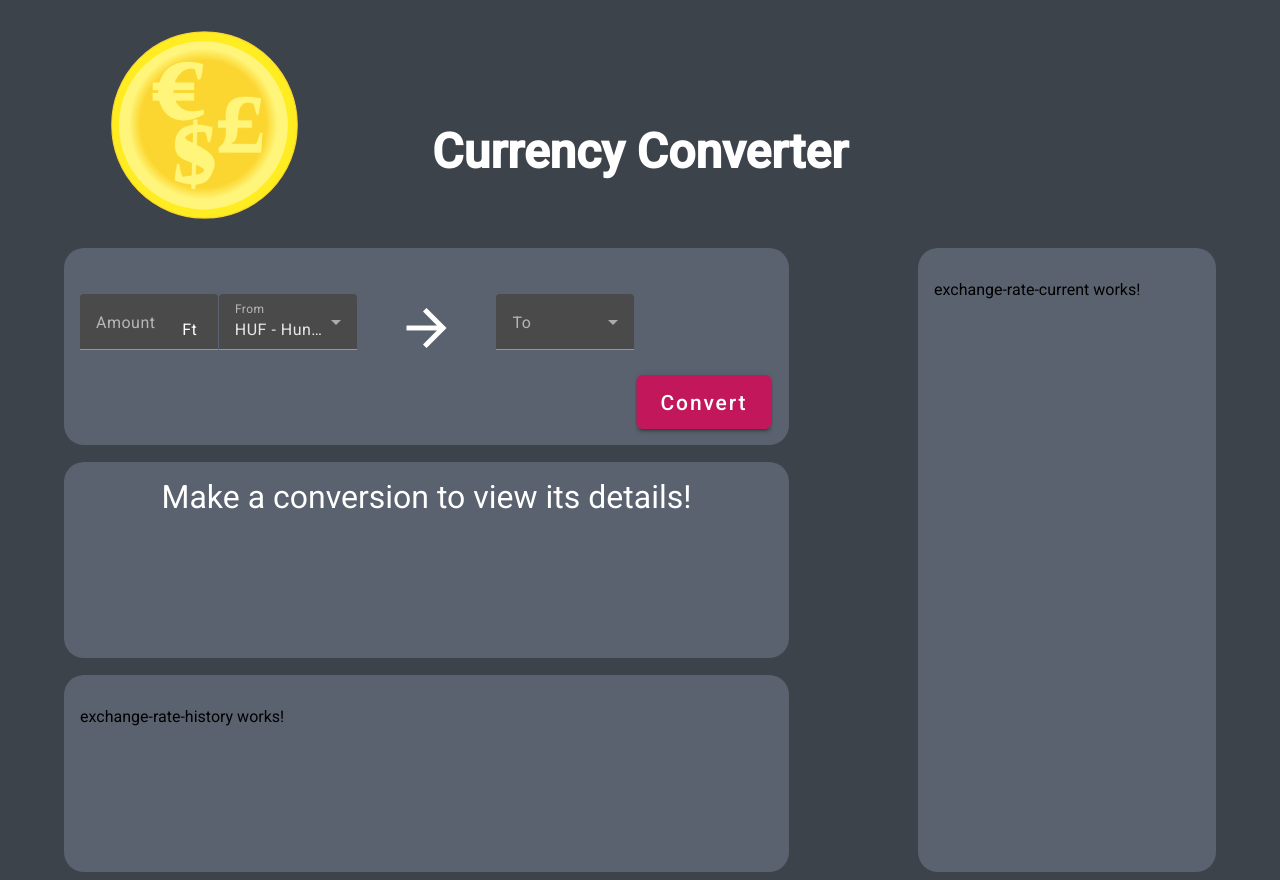
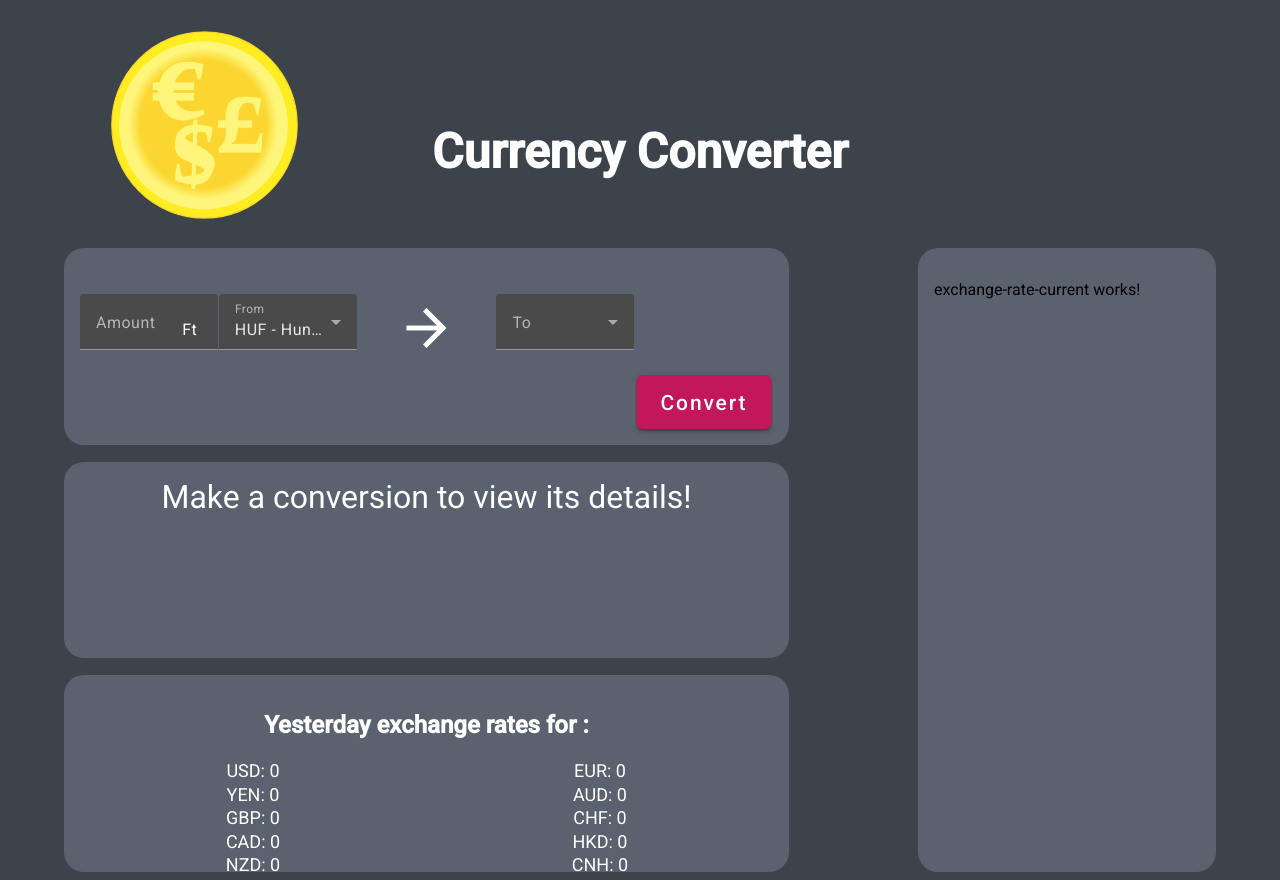
Before and after one commit to Taxus-max/Currency-Converter, an Angular app: page / in a window 1280 px wide. Built offline with nearby package versions, Linux system fonts and the light colour scheme.

Commit message:
Add appearance for exchange rate history

```diff
--- a/src/app/exchange-rate-history/exchange-rate-history.component.css
+++ b/src/app/exchange-rate-history/exchange-rate-history.component.css
@@ -0,0 +1,13 @@
+.title{
+  color:white;
+}
+
+.title-box{
+  text-align: center;
+}
+
+.data-box{
+  color: white;
+  font-size: large;
+  text-align: center;
+}
--- a/src/app/exchange-rate-history/exchange-rate-history.component.html
+++ b/src/app/exchange-rate-history/exchange-rate-history.component.html
@@ -1 +1,39 @@
-<p>exchange-rate-history works!</p>
+<div>
+  <div class="title-box">
+    <h2 class="title">Yesterday exchange rates for {{selectedCurrency}}:</h2>
+  </div>
+  <div class="data-box">
+    <mat-grid-list cols="2" rowHeight="15:1">
+      <mat-grid-tile>
+        USD: {{exchangeRates.USD}}
+      </mat-grid-tile>
+      <mat-grid-tile>
+        EUR: {{exchangeRates.EUR}}
+      </mat-grid-tile>
+      <mat-grid-tile>
+        YEN: {{exchangeRates.YEN}}
+      </mat-grid-tile>
+      <mat-grid-tile>
+        AUD: {{exchangeRates.AUD}}
+      </mat-grid-tile>
+      <mat-grid-tile>
+        GBP: {{exchangeRates.GBP}}
+      </mat-grid-tile>
+      <mat-grid-tile>
+        CHF: {{exchangeRates.CHF}}
+      </mat-grid-tile>
+      <mat-grid-tile>
+        CAD: {{exchangeRates.CAD}}
+      </mat-grid-tile>
+      <mat-grid-tile>
+        HKD: {{exchangeRates.HKD}}
+      </mat-grid-tile>
+      <mat-grid-tile>
+        NZD: {{exchangeRates.NZD}}
+      </mat-grid-tile>
+      <mat-grid-tile>
+        CNH: {{exchangeRates.CNH}}
+      </mat-grid-tile>
+    </mat-grid-list>
+  </div>
+</div>
--- a/src/app/exchange-rate-history/exchange-rate-history.component.ts
+++ b/src/app/exchange-rate-history/exchange-rate-history.component.ts
@@ -1,12 +1,42 @@
-import { Component } from '@angular/core';
+import {Component, numberAttribute} from '@angular/core';
+import {MatGridList, MatGridTile} from "@angular/material/grid-list";
+
+interface rateCurrencies{
+  USD: number,
+  EUR: number,
+  YEN: number,
+  AUD: number,
+  GBP: number,
+  CHF: number,
+  CAD: number,
+  HKD: number,
+  NZD: number,
+  CNH: number
+
+}
 
 @Component({
   selector: 'app-exchange-rate-history',
   standalone: true,
-  imports: [],
+  imports: [
+    MatGridTile,
+    MatGridList
+  ],
   templateUrl: './exchange-rate-history.component.html',
   styleUrl: './exchange-rate-history.component.css'
 })
 export class ExchangeRateHistoryComponent {
-
+  selectedCurrency: string = "";
+  exchangeRates: rateCurrencies = {
+    USD: 0,
+    EUR: 0,
+    YEN: 0,
+    AUD: 0,
+    GBP: 0,
+    CHF: 0,
+    CAD: 0,
+    HKD: 0,
+    NZD: 0,
+    CNH: 0
+  }
 }
```
